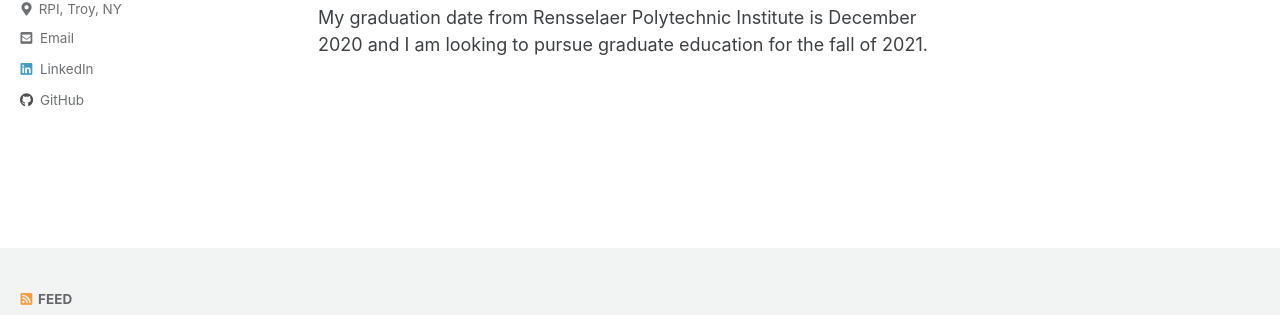
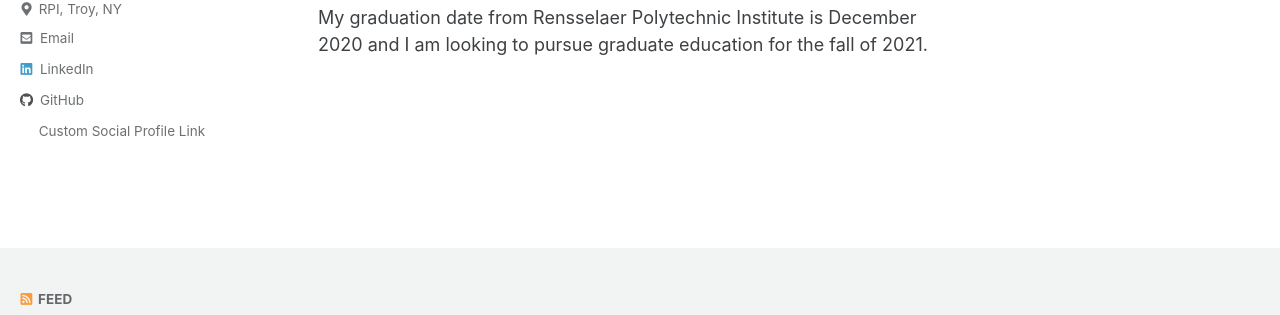
Before and after one commit to belsten/belsten.github.io, a Jekyll site: the page built from index.markdown, in a window 1280 px wide. Shown: the part 524-839 px from the top of the page. Built offline with Jekyll 4.4.1, drawn with Linux system fonts in a browser that asks for light colours; cached includes are drawn as plain includes; a script bundle is joined from its source files by our own code; library files that are not in the unit come from our copies; our own code applies the rules of GitHub Pages for plain Markdown files; part of the change alters nothing that is shown.

```diff
--- a/_includes/author-profile-custom-links.html
+++ b/_includes/author-profile-custom-links.html
@@ -1,7 +1,6 @@
-<!--
+
   <li>
-    <a href="http://link-to-whatever-social-network.com/user/" itemprop="sameAs" rel="nofollow noopener noreferrer">
+    <a href="https://www.linkedin.com/in/alexander-belsten-14b075135" itemprop="sameAs" rel="nofollow noopener noreferrer">
       <i class="fas fa-fw" aria-hidden="true"></i> Custom Social Profile Link
     </a>
   </li>
--->
```
